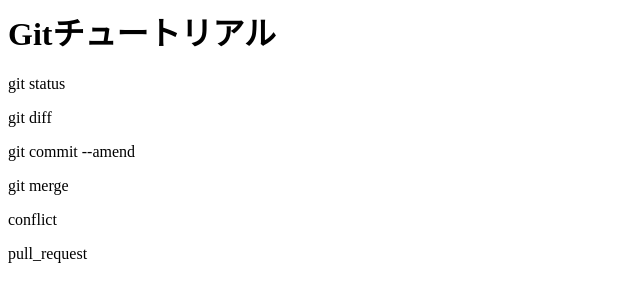
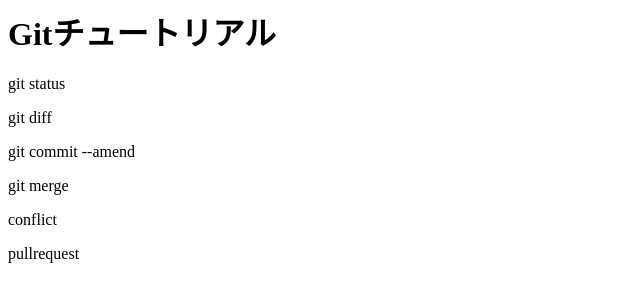
Before and after one commit to Syunta-SEKI/git_tutorial, a plain HTML site: page index.html in a window 1280 px wide. Shown: the full height of the page, 0-640 px from the left. Drawn offline with Linux system fonts and the light colour scheme.

Commit message:
pullrequestを追記

```diff
--- a/index.html
+++ b/index.html
@@ -4,4 +4,4 @@
 <p>git commit --amend</p>
 <p>git merge</p>
 <p>conflict</p>
-<p>pull_request</p>
+<p>pullrequest</p>
```
